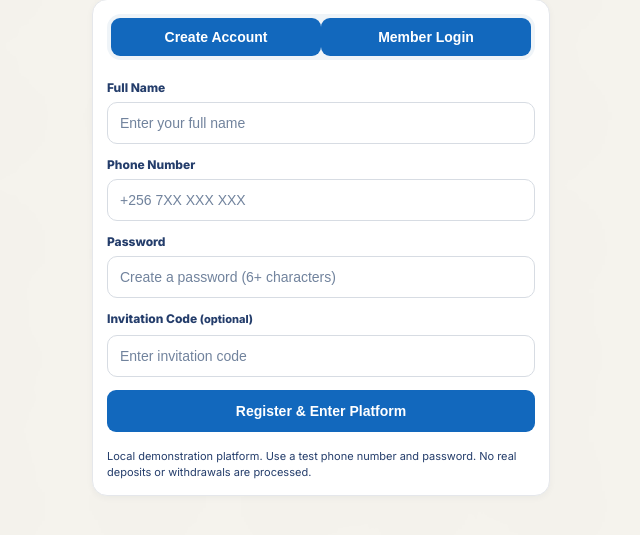
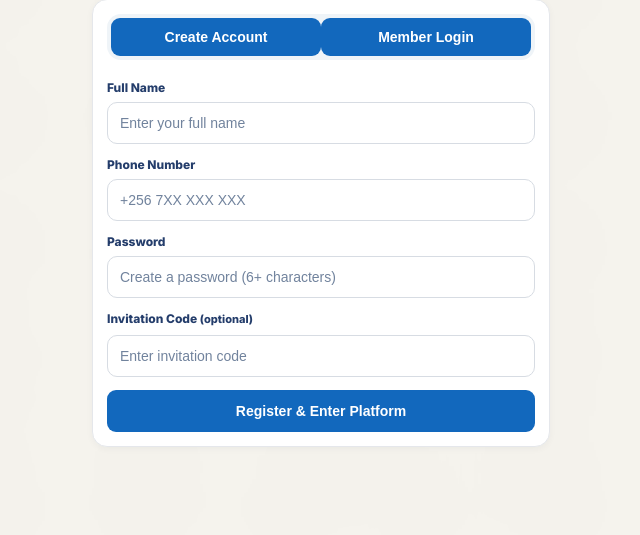
Before and after one commit to forextry298-del/Pimco-investment-limited-, a Flask app: page / in a window 1280 px wide. Shown: the part 73-608 px from the top of the page, without its empty margins (319-959 px from the left). Run offline with Flask 3, Linux system fonts and the light colour scheme; data that the repository does not hold is empty.

Commit message:
Remove outdated login and registration disclaimer

```diff
--- a/templates/index.html
+++ b/templates/index.html
@@ -12,5 +12,5 @@
 <div class="field"><label>Registered Phone Number</label><input name="phone" type="tel" placeholder="+256 7XX XXX XXX" required></div>
 <div class="field"><label>Password</label><input name="password" type="password" placeholder="Your password" required></div>
 <button class="btn full navy" type="submit">Sign In to Dashboard</button>
-</form><p class="small" style="margin:16px 0 0">Local demonstration platform. Use a test phone number and password. No real deposits or withdrawals are processed.</p>
+</form>
 </section>{% endblock %}
```
